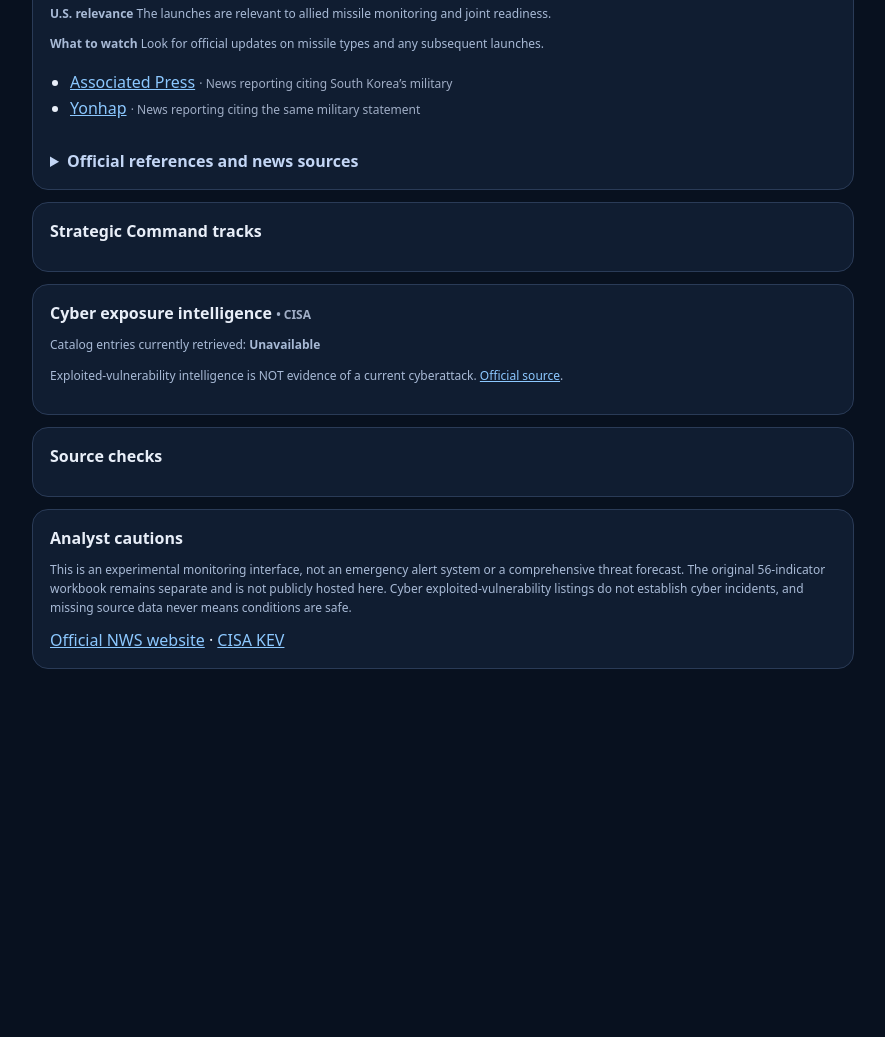
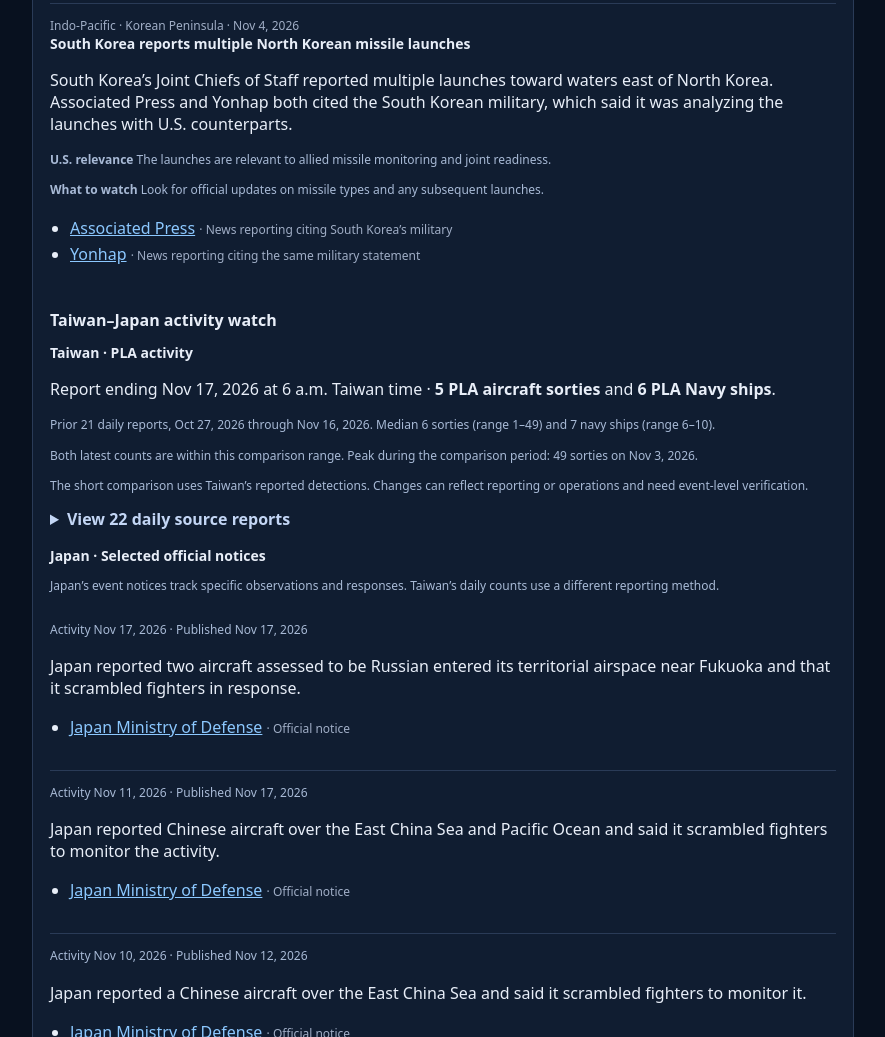
Before and after one commit to slswope/slswope-strategic-command-mobile, a plain HTML site: page site/index.html in a window 1280 px wide. Shown: the part 2364-3401 px from the top of the page, without its empty margins (197-1082 px from the left). Before the commit the page ends 3125 px from the top, so only its background shows below. Drawn offline with Linux system fonts and the light colour scheme.

Commit message:
Publish lock monitoring and Taiwan–Japan activity watch

```diff
--- a/site/foreign.json
+++ b/site/foreign.json
@@ -9,9 +9,21 @@
       "relevance": "Relevant to U.S.–Japan alliance coordination and regional air surveillance.",
       "watch": "Follow official identifications and any repeat activity. Taiwan’s air defense identification zone extends beyond its territorial airspace.",
       "sources": [
-        {"name": "Japan Ministry of Defense", "kind": "Official notice", "url": "https://www.mod.go.jp/j/press/news/2026/11/17c.pdf"},
-        {"name": "Reuters", "kind": "News reporting", "url": "https://www.reuters.com/business/aerospace-defense/taiwan-says-two-russian-military-aircraft-detected-off-its-east-coast-2026-11-17/"},
-        {"name": "Focus Taiwan (CNA)", "kind": "News reporting", "url": "https://focustaiwan.tw/politics/202611170014"}
+        {
+          "name": "Japan Ministry of Defense",
+          "kind": "Official notice",
+          "url": "https://www.mod.go.jp/j/press/news/2026/11/17c.pdf"
+        },
+        {
+          "name": "Reuters",
+          "kind": "News reporting",
+          "url": "https://www.reuters.com/business/aerospace-defense/taiwan-says-two-russian-military-aircraft-detected-off-its-east-coast-2026-11-17/"
+        },
+        {
+          "name": "Focus Taiwan (CNA)",
+          "kind": "News reporting",
+          "url": "https://focustaiwan.tw/politics/202611170014"
+        }
       ]
     },
     {
@@ -22,8 +34,16 @@
       "relevance": "The crossing supports Russian logistics into Crimea. Disruption could affect military movements and regional transport.",
       "watch": "Look for verified road, rail, and maritime restrictions and reopening notices.",
       "sources": [
-        {"name": "Associated Press", "kind": "News reporting", "url": "https://apnews.com/article/df4b867cf8f70e88843d8fefea5d643c"},
-        {"name": "Reuters via Investing.com", "kind": "News reporting", "url": "https://www.investing.com/news/commodities-news/ukraine-strikes-crimean-bridge-for-second-day-as-russia-pounds-kyiv-bridges-5032113"}
+        {
+          "name": "Associated Press",
+          "kind": "News reporting",
+          "url": "https://apnews.com/article/df4b867cf8f70e88843d8fefea5d643c"
+        },
+        {
+          "name": "Reuters via Investing.com",
+          "kind": "News reporting",
+          "url": "https://www.investing.com/news/commodities-news/ukraine-strikes-crimean-bridge-for-second-day-as-russia-pounds-kyiv-bridges-5032113"
+        }
       ]
     },
     {
@@ -34,8 +54,16 @@
       "relevance": "Repeated incidents in the strait could affect commercial shipping and energy transport.",
       "watch": "Follow new maritime warnings and watch for confirmed transit restrictions or rerouting.",
       "sources": [
-        {"name": "UKMTO warning 208-26", "kind": "Official notice based on a third-party report", "url": "https://www.ukmto.org/-/media/ukmto/products/20261116-ukmto_warning_208-26.pdf?rev=29246f8ab7714c10a7668e09cddcac15"},
-        {"name": "Reuters", "kind": "News reporting based on UKMTO", "url": "https://www.reuters.com/world/middle-east/crew-tanker-unaccounted-after-second-attack-north-omans-khasab-ukmto-says-2026-11-17/"}
+        {
+          "name": "UKMTO warning 208-26",
+          "kind": "Official notice based on a third-party report",
+          "url": "https://www.ukmto.org/-/media/ukmto/products/20261116-ukmto_warning_208-26.pdf?rev=29246f8ab7714c10a7668e09cddcac15"
+        },
+        {
+          "name": "Reuters",
+          "kind": "News reporting based on UKMTO",
+          "url": "https://www.reuters.com/world/middle-east/crew-tanker-unaccounted-after-second-attack-north-omans-khasab-ukmto-says-2026-11-17/"
+        }
       ]
     },
     {
@@ -46,16 +74,202 @@
       "relevance": "The launches are relevant to allied missile monitoring and joint readiness.",
       "watch": "Look for official updates on missile types and any subsequent launches.",
       "sources": [
-        {"name": "Associated Press", "kind": "News reporting citing South Korea’s military", "url": "https://apnews.com/article/036aa8b36ae8401f3c1b3bbb81e9b2ed"},
-        {"name": "Yonhap", "kind": "News reporting citing the same military statement", "url": "https://en.yna.co.kr/view/AEN20261104005551315"}
+        {
+          "name": "Associated Press",
+          "kind": "News reporting citing South Korea’s military",
+          "url": "https://apnews.com/article/036aa8b36ae8401f3c1b3bbb81e9b2ed"
+        },
+        {
+          "name": "Yonhap",
+          "kind": "News reporting citing the same military statement",
+          "url": "https://en.yna.co.kr/view/AEN20261104005551315"
+        }
       ]
     }
   ],
   "reference_sources": [
-    {"name": "ODNI 2026 Annual Threat Assessment", "kind": "Unclassified strategic baseline · March 2026", "url": "https://archive.dni.gov/files/ODNI/documents/assessments/ATA-2026-Unclassified-Report.pdf"},
-    {"name": "UK Maritime Trade Operations", "kind": "Recent maritime incident notices", "url": "https://www.ukmto.org/recent-incidents"},
-    {"name": "U.S. State Department", "kind": "Travel advisories", "url": "https://travel.state.gov/content/travel/en/traveladvisories/traveladvisories.html/"},
-    {"name": "Reuters World", "kind": "International news", "url": "https://www.reuters.com/world/"},
-    {"name": "Associated Press World", "kind": "International news", "url": "https://apnews.com/world-news"}
-  ]
+    {
+      "name": "ODNI 2026 Annual Threat Assessment",
+      "kind": "Unclassified strategic baseline · March 2026",
+      "url": "https://archive.dni.gov/files/ODNI/documents/assessments/ATA-2026-Unclassified-Report.pdf"
+    },
+    {
+      "name": "UK Maritime Trade Operations",
+      "kind": "Recent maritime incident notices",
+      "url": "https://www.ukmto.org/recent-incidents"
+    },
+    {
+      "name": "U.S. State Department",
+      "kind": "Travel advisories",
+      "url": "https://travel.state.gov/content/travel/en/traveladvisories/traveladvisories.html/"
+    },
+    {
+      "name": "Reuters World",
+      "kind": "International news",
+      "url": "https://www.reuters.com/world/"
+    },
+    {
+      "name": "Associated Press World",
+      "kind": "International news",
+      "url": "https://apnews.com/world-news"
+    }
+  ],
+  "indo_pacific_activity": {
+    "taiwan_reports": [
+      {
+        "date": "2026-11-17",
+        "sorties": 5,
+        "navy_ships": 6,
+        "url": "https://www.mnd.gov.tw/EN/News/PLAAct/88278"
+      },
+      {
+        "date": "2026-11-16",
+        "sorties": 4,
+        "navy_ships": 7,
+        "url": "https://www.mnd.gov.tw/EN/News/PLAAct/88217"
+      },
+      {
+        "date": "2026-11-15",
+        "sorties": 1,
+        "navy_ships": 8,
+        "url": "https://www.mnd.gov.tw/EN/News/PLAAct/88215"
+      },
+      {
+        "date": "2026-11-14",
+        "sorties": 10,
+        "navy_ships": 8,
+        "url": "https://www.mnd.gov.tw/EN/News/PLAAct/88212"
+      },
+      {
+        "date": "2026-11-13",
+        "sorties": 30,
+        "navy_ships": 8,
+        "url": "https://www.mnd.gov.tw/EN/News/PLAAct/88210"
+      },
+      {
+        "date": "2026-11-12",
+        "sorties": 7,
+        "navy_ships": 7,
+        "url": "https://www.mnd.gov.tw/EN/News/PLAAct/88203"
+      },
+      {
+        "date": "2026-11-11",
+        "sorties": 4,
+        "navy_ships": 7,
+        "url": "https://www.mnd.gov.tw/EN/News/PLAAct/88195"
+      },
+      {
+        "date": "2026-11-10",
+        "sorties": 4,
+        "navy_ships": 8,
+        "url": "https://www.mnd.gov.tw/EN/News/PLAAct/88190"
+      },
+      {
+        "date": "2026-11-09",
+        "sorties": 1,
+        "navy_ships": 7,
+        "url": "https://www.mnd.gov.tw/EN/News/PLAAct/88171"
+      },
+      {
+        "date": "2026-11-08",
+        "sorties": 4,
+        "navy_ships": 6,
+        "url": "https://www.mnd.gov.tw/en/News/PLAAct/88168"
+      },
+      {
+        "date": "2026-11-07",
+        "sorties": 11,
+        "navy_ships": 10,
+        "url": "https://www.mnd.gov.tw/en/News/PLAAct/88166"
+      },
+      {
+        "date": "2026-11-06",
+        "sorties": 3,
+        "navy_ships": 9,
+        "url": "https://www.mnd.gov.tw/en/News/PLAAct/88159"
+      },
+      {
+        "date": "2026-11-05",
+        "sorties": 21,
+        "navy_ships": 8,
+        "url": "https://www.mnd.gov.tw/en/News/PLAAct/88146"
+      },
+      {
+        "date": "2026-11-04",
+        "sorties": 22,
+        "navy_ships": 7,
+        "url": "https://www.mnd.gov.tw/en/News/PLAAct/88141"
+      },
+      {
+        "date": "2026-11-03",
+        "sorties": 49,
+        "navy_ships": 6,
+        "url": "https://www.mnd.gov.tw/en/News/PLAAct/88121"
+      },
+      {
+        "date": "2026-11-02",
+        "sorties": 19,
+        "navy_ships": 7,
+        "url": "https://www.mnd.gov.tw/en/News/PLAAct/88110"
+      },
+      {
+        "date": "2026-11-01",
+        "sorties": 32,
+        "navy_ships": 7,
+        "url": "https://www.mnd.gov.tw/en/News/PLAAct/88102"
+      },
+      {
+        "date": "2026-10-31",
+        "sorties": 13,
+        "navy_ships": 7,
+        "url": "https://www.mnd.gov.tw/en/News/PLAAct/88099"
+      },
+      {
+        "date": "2026-10-30",
+        "sorties": 6,
+        "navy_ships": 7,
+        "url": "https://www.mnd.gov.tw/en/News/PLAAct/88097"
+      },
+      {
+        "date": "2026-10-29",
+        "sorties": 6,
+        "navy_ships": 7,
+        "url": "https://www.mnd.gov.tw/en/News/PLAAct/88094"
+      },
+      {
+        "date": "2026-10-28",
+        "sorties": 6,
+        "navy_ships": 7,
+        "url": "https://www.mnd.gov.tw/en/News/PLAAct/88085"
+      },
+      {
+        "date": "2026-10-27",
+        "sorties": 3,
+        "navy_ships": 8,
+        "url": "https://www.mnd.gov.tw/en/News/PLAAct/88071"
+      }
+    ],
+    "taiwan_index": "https://www.mnd.gov.tw/En/news/plaactlist",
+    "japan_index": "https://www.mod.go.jp/js/press/index-en.html",
+    "japan_notices": [
+      {
+        "date": "2026-11-17",
+        "released": "2026-11-17",
+        "summary": "Japan reported two aircraft assessed to be Russian entered its territorial airspace near Fukuoka and that it scrambled fighters in response.",
+        "url": "https://www.mod.go.jp/j/press/news/2026/11/17c.pdf"
+      },
+      {
+        "date": "2026-11-11",
+        "released": "2026-11-17",
+        "summary": "Japan reported Chinese aircraft over the East China Sea and Pacific Ocean and said it scrambled fighters to monitor the activity.",
+        "url": "https://www.mod.go.jp/js/pdf/2026/p20261117_01e.pdf"
+      },
+      {
+        "date": "2026-11-10",
+        "released": "2026-11-12",
+        "summary": "Japan reported a Chinese aircraft over the East China Sea and said it scrambled fighters to monitor it.",
+        "url": "https://www.mod.go.jp/js/pdf/2026/p20261112_01e.pdf"
+      }
+    ]
+  }
 }
--- a/site/index.html
+++ b/site/index.html
@@ -7,9 +7,10 @@
 <section class="card"><h2>Data quality & health</h2><div id="health" class="footnote">Awaiting first run.</div><div class="footnote" style="margin-top:9px">GitHub scheduling is best effort, not real-time. Always follow official WEA, NWS and local emergency instructions.</div></section>
 <section class="card"><h2>Local weather alerts <span class="small muted">• NWS</span></h2><div id="alertList" class="small muted">Awaiting updates.</div></section>
 <section class="card"><h2>Ohio River forecast <span class="small muted">· Newburgh Lock and Dam</span></h2><div id="river-status">Waiting for source check.</div><a href="https://water.noaa.gov/gauges/nbgi3" target="_blank" rel="noopener">Official NOAA gauge</a></section>
+<section class="card" id="ohio-river-locks"><h2>Ohio River lock status and queues</h2><div id="lock-status">Waiting for source check.</div><a href="https://ndc.ops.usace.army.mil/ords/r/lpms/corps-locks/home" target="_blank" rel="noopener">USACE Corps Locks</a></section>
 <section class="card"><h2>FAA ground stops</h2><div id="faa-status">Waiting for source check.</div><a href="https://nasstatus.faa.gov/" target="_blank" rel="noopener">FAA National Airspace System status</a></section>
 <section class="card"><h2>FEMA disaster declarations <span class="small muted">· Indiana and Kentucky</span></h2><div id="fema-status">Waiting for source check.</div><a href="https://www.fema.gov/disaster/declarations" target="_blank" rel="noopener">FEMA declarations</a></section>
-<section class="card" id="foreign"><h2>Foreign developments</h2><p id="foreign-status" class="footnote" aria-live="polite">Loading the latest reviewed briefing…</p><div id="foreign-items"></div><details id="foreign-references" hidden><summary>Official references and news sources</summary><div id="foreign-source-list"></div></details></section>
+<section class="card" id="foreign"><h2>Foreign developments</h2><p id="foreign-status" class="footnote" aria-live="polite">Loading the latest reviewed briefing…</p><div id="foreign-items"></div><section class="item" id="pacific-activity" hidden><h2>Taiwan–Japan activity watch</h2><div id="pacific-data"></div></section><details id="foreign-references" hidden><summary>Official references and news sources</summary><div id="foreign-source-list"></div></details></section>
 <section class="card"><h2>Strategic Command tracks</h2><div id="tracks" class="small muted">Awaiting updates.</div></section>
 <section class="card"><h2>Cyber exposure intelligence <span class="small muted">• CISA</span></h2><div id="cyber" class="footnote">Awaiting updates.</div></section>
 <section class="card"><h2>Source checks</h2><div id="sources" class="small muted">Awaiting updates.</div></section>
@@ -19,7 +20,7 @@ const $=x=>document.getElementById(x);const esc=s=>String(s??'').replace(/[&<>"'
 const sourceUrl=(value,fallback)=>{
   try {
     const url=new URL(value);
-    if(url.protocol==='https:' && ['api.weather.gov','www.weather.gov','www.cisa.gov','nasstatus.faa.gov','api.water.noaa.gov','www.fema.gov'].includes(url.hostname)) return esc(url.href);
+    if(url.protocol==='https:' && ['api.weather.gov','www.weather.gov','www.cisa.gov','nasstatus.faa.gov','api.water.noaa.gov','www.fema.gov','ndc.ops.usace.army.mil'].includes(url.hostname)) return esc(url.href);
   } catch {}
   return fallback;
 };
@@ -45,6 +46,51 @@ const foreignSources = sources => `<ul class="foreign-sources">${sources.map(for
 const reviewDate = date => new Date(date + 'T00:00:00Z').toLocaleDateString(undefined,
   { dateStyle: 'medium', timeZone: 'UTC' });
 
+function renderPacificActivity(activity) {
+  if (!activity?.taiwan_reports || activity.taiwan_reports.length < 2) {
+    $('pacific-activity').hidden = true;
+    return;
+  }
+  const [latest, ...baseline] = activity.taiwan_reports;
+  const summarize = key => {
+    const values = baseline.map(row => row[key]).sort((a, b) => a - b);
+    const mid = Math.floor(values.length / 2);
+    return {low: values[0], high: values.at(-1),
+      median: values.length % 2 ? values[mid] : (values[mid - 1] + values[mid]) / 2};
+  };
+  const sorties = summarize('sorties');
+  const ships = summarize('navy_ships');
+  const peak = baseline.find(row => row.sorties === sorties.high);
+  const outside = latest.sorties > sorties.high || latest.sorties < sorties.low
+    || latest.navy_ships > ships.high || latest.navy_ships < ships.low;
+  $('pacific-data').innerHTML = `
+    <h3>Taiwan · PLA activity</h3>
+    <p>Report ending ${esc(reviewDate(latest.date))} at 6 a.m. Taiwan time · <strong>${esc(latest.sorties)} PLA aircraft sorties</strong>
+      and <strong>${esc(latest.navy_ships)} PLA Navy ships</strong>.</p>
+    <p class="footnote">Prior ${baseline.length} daily reports, ${esc(reviewDate(baseline.at(-1).date))}
+      through ${esc(reviewDate(baseline[0].date))}. Median ${sorties.median} sorties (range ${sorties.low}–${sorties.high})
+      and ${ships.median} navy ships (range ${ships.low}–${ships.high}).</p>
+    <p class="${outside ? 'warning' : 'footnote'}">${outside ? 'One or more latest counts are outside this comparison range.'
+      : 'Both latest counts are within this comparison range.'} Peak during the comparison period:
+      ${sorties.high} sorties on ${esc(reviewDate(peak.date))}.</p>
+    <p class="footnote">The short comparison uses Taiwan’s reported detections. Changes can reflect reporting or operations and need event-level verification.</p>
+    <details><summary>View ${activity.taiwan_reports.length} daily source reports</summary>
+      <ul class="foreign-sources">${activity.taiwan_reports.map(row => foreignLink({
+        name: reviewDate(row.date), url: row.url, kind: `${row.sorties} sorties · ${row.navy_ships} navy ships`
+      })).join('')}</ul>
+    </details>
+    <h3 style="margin-top:16px">Japan · Selected official notices</h3>
+    <p class="footnote">Japan’s event notices track specific observations and responses. Taiwan’s daily counts use a different reporting method.</p>
+    ${activity.japan_notices.map(row => `<div class="item"><div class="footnote">
+      Activity ${esc(reviewDate(row.date))} · Published ${esc(reviewDate(row.released))}</div>
+      <p>${esc(row.summary)}</p>${foreignSources([{name:'Japan Ministry of Defense',kind:'Official notice',url:row.url}])}</div>`).join('')}
+    ${foreignSources([
+      {name:'Taiwan defense ministry',kind:'Daily report index',url:activity.taiwan_index},
+      {name:'Japan Joint Staff',kind:'Official press archive',url:activity.japan_index}
+    ])}`;
+  $('pacific-activity').hidden = false;
+}
+
 async function refreshForeign() {
   try {
     const response = await fetch('./foreign.json?d=' + Date.now(), { cache: 'no-store' });
@@ -65,6 +111,7 @@ async function refreshForeign() {
         <p class="footnote"><strong>What to watch</strong> ${esc(item.watch)}</p>
         ${foreignSources(item.sources)}
       </article>`).join('');
+    renderPacificActivity(briefing.indo_pacific_activity);
     $('foreign-source-list').innerHTML = foreignSources(briefing.reference_sources);
     $('foreign-references').hidden = false;
   } catch {
@@ -72,10 +119,25 @@ async function refreshForeign() {
     $('foreign-status').classList.add('warning');
     $('foreign-items').replaceChildren();
     $('foreign-references').hidden = true;
+    $('pacific-activity').hidden = true;
   }
 }
 
 function renderSupplementalFeeds(signals) {
+  const lockStatus = signals?.locks;
+  const locksFresh = lockStatus && Date.now() - Date.parse(lockStatus.checked_at) <= 95 * 60000;
+  const lockValue = (value, unit = '') => value == null ? 'Unavailable' : esc(value) + unit;
+  $('lock-status').innerHTML = !locksFresh
+    ? '<p class="warning">Corps lock data unavailable or stale.</p>'
+    : `<p class="footnote">Corps Locks checked ${esc(dt(lockStatus.checked_at))}.</p>`
+      + (lockStatus.locks.length < 3 ? '<p class="warning">Some lock readings unavailable.</p>' : '')
+      + lockStatus.locks.map(lock => `<article class="item"><h3>${esc(lock.name)}</h3>
+        <div>Pending arrivals <strong>${lockValue(lock.pending)}</strong> · Locking <strong>${lockValue(lock.locking)}</strong></div>
+        <div>24-hour average delay <strong>${lockValue(lock.average_delay, ' min')}</strong></div>
+        <div class="footnote">Reported reading ${esc(lock.recorded_at)} (Corps time)</div>
+        ${lock.notes ? `<details><summary>Operator notes</summary><p class="footnote" style="white-space:pre-line;overflow-wrap:anywhere">${esc(lock.notes)}</p></details>` : ''}
+      </article>`).join('');
+
   const faa = signals?.faa;
   const faaFresh = faa && Date.now() - Date.parse(faa.updated_at) <= 3600000;
   const faaBody = faaFresh
```
